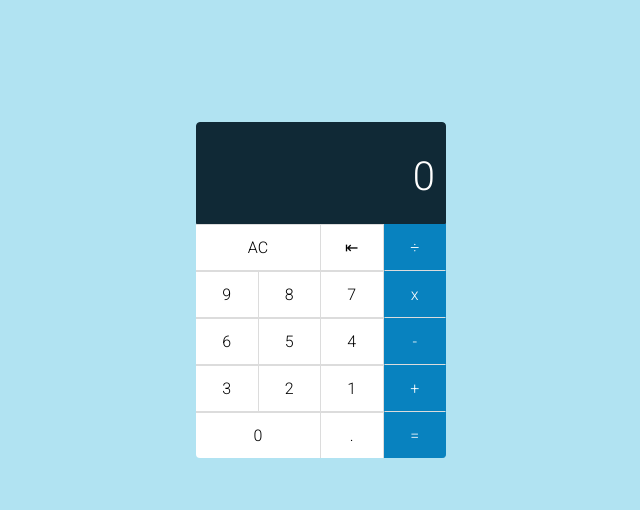
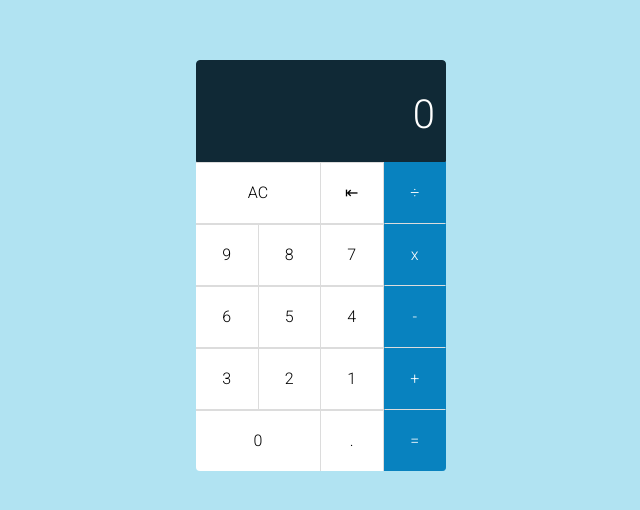
Before and after one commit to bisoladebiyi/calculator, a plain HTML site: page index.html in a window 1280 px wide. Shown: the part 118-628 px from the top of the page, without its empty margins (319-959 px from the left). Drawn offline with Linux system fonts and the light colour scheme.

Commit message:
made a new change to codebase

```diff
--- a/styles.css
+++ b/styles.css
@@ -15,6 +15,10 @@ body {
     height: 100vh;
 }
 
+#calc-parent{
+    margin-bottom: 50px;
+}
+
 .calc-btn {
     color: black;
     background-color: white;
@@ -24,7 +28,7 @@ body {
     display: flex;
     align-items: center;
     justify-content: center;
-    height: 45px;
+    height: 60px;
 
 }
 .calc-btn:hover {
```
